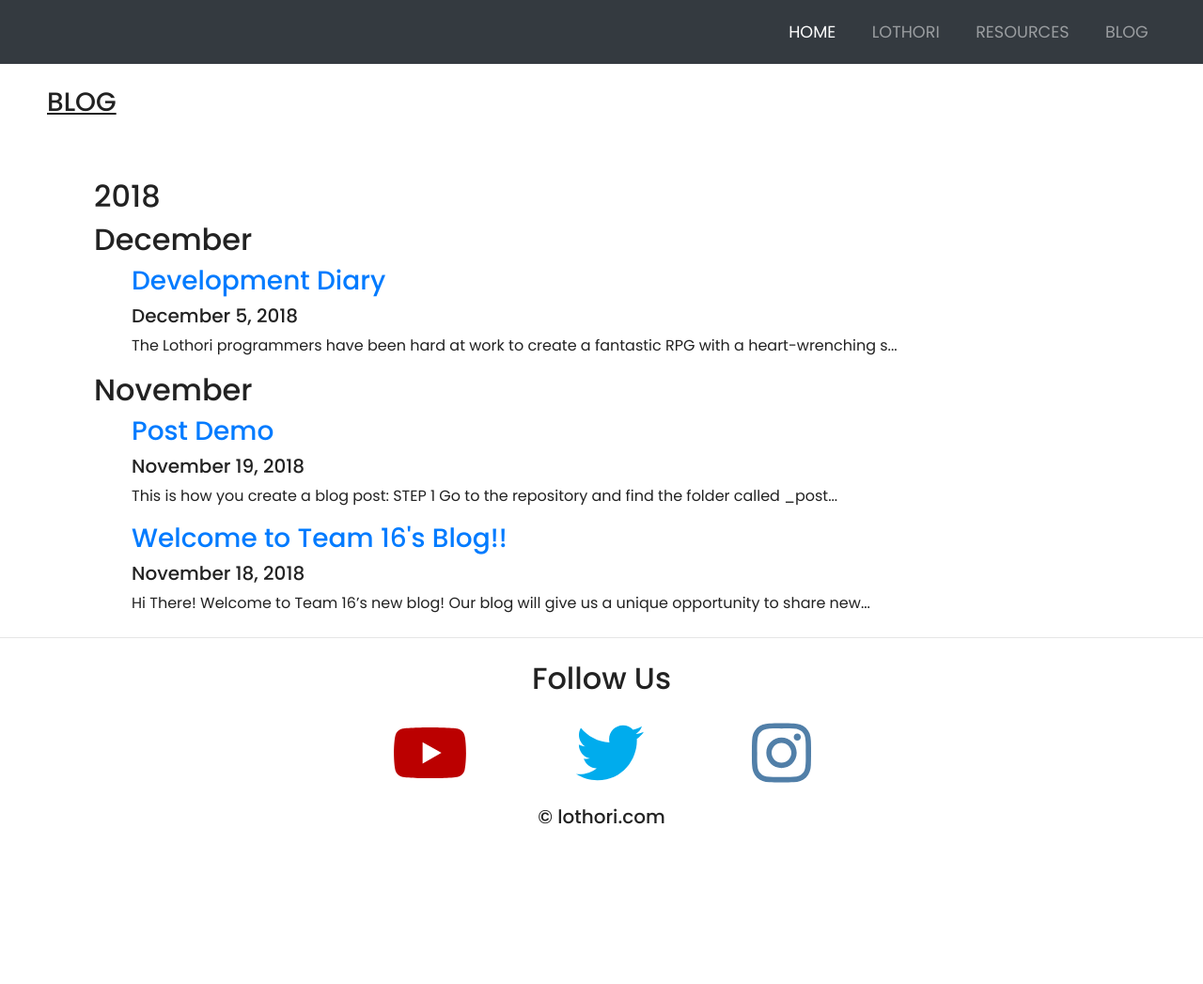
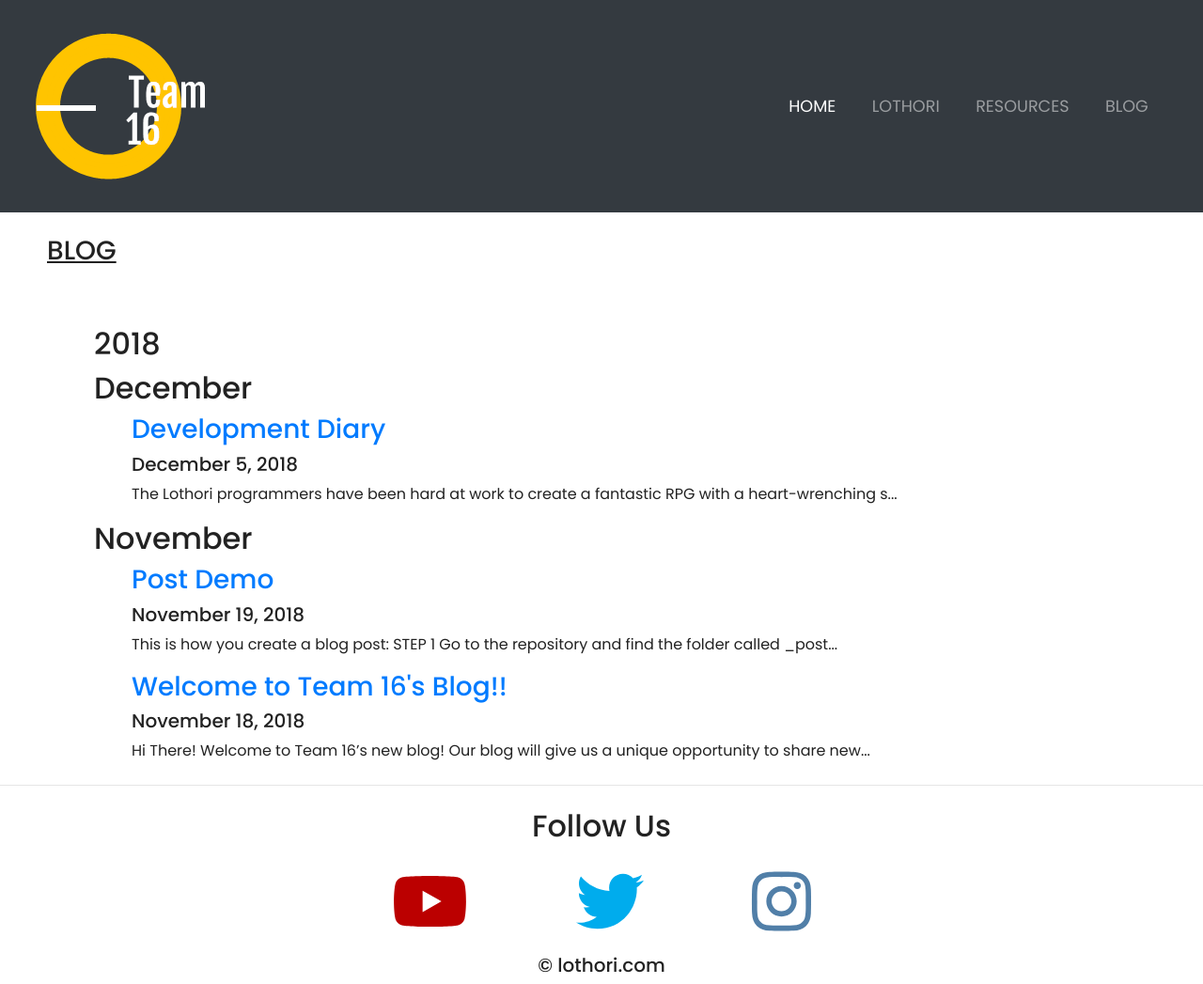
Before and after one commit to mohamedjasmin/lothoriold, a Jekyll site: the page built from blog.html, in a window 1280 px wide and 1047 px high. Shown: the whole window at 94% size. Built offline with Jekyll 4.4.1, drawn with Linux system fonts in a browser that asks for light colours; nearby versions of some CDN libraries.

Commit message:
added logo

```diff
--- a/_layouts/wrapper.html
+++ b/_layouts/wrapper.html
@@ -15,7 +15,7 @@
  <!-- NAVIGATION -->
 <nav class="navbar navbar-expand-md navbar-dark bg-dark sticky-top">
 <div class="container-fluid">
-  <!--<a class="navbar-logo" href="#"><img src="img/logo.png"></a>-->
+ <a class="navbar-logo" href="#"><img src="img/logo.png"></a>
   <button class="navbar-toggler" type="button" data-toggle="collapse"
   data-target="#navbarResponsive">
     <span class="navbar-toggler-icon"></span>
```
